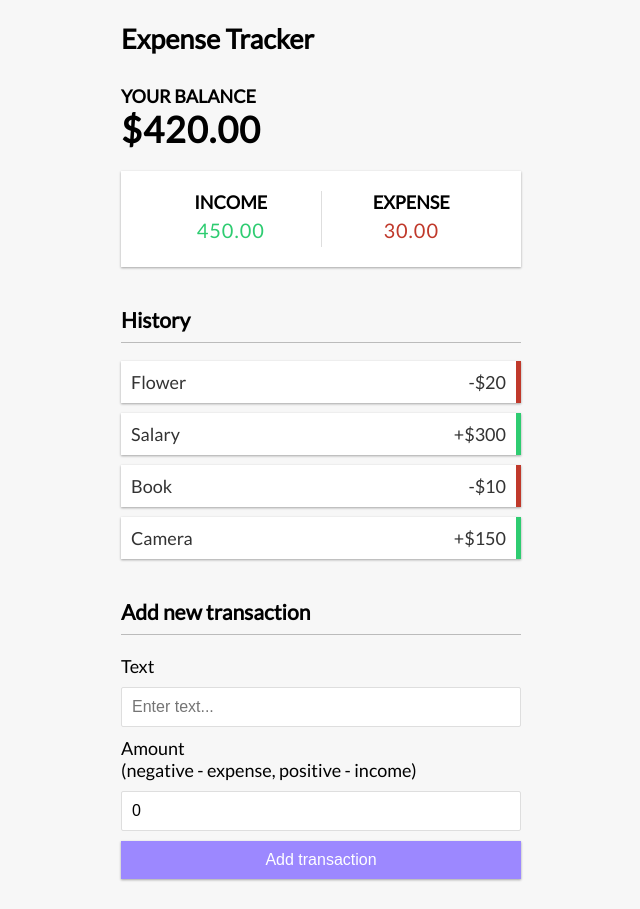
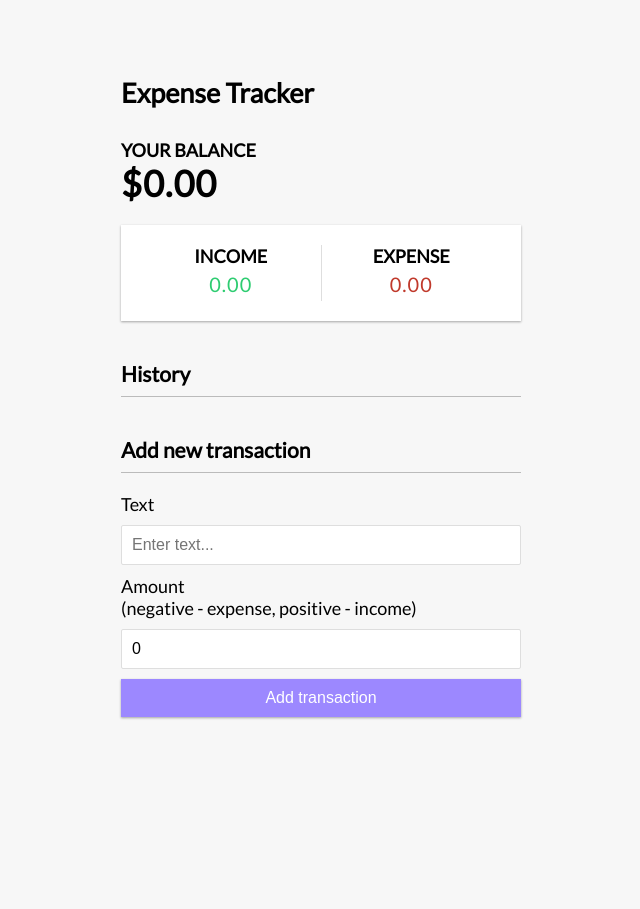
Before and after one commit to 1mmanuel/expense-tracker, a React (Create React App) app: page / in a window 1280 px wide. Shown: the whole page, without its empty margins (319-959 px from the left). After the commit the page ends 800 px from the top, so only its background shows below. Built offline with nearby package versions, Linux system fonts and the light colour scheme.

Commit message:
Implemented AddTransaction

```diff
--- a/src/components/AddTrasaction.js
+++ b/src/components/AddTrasaction.js
@@ -1,13 +1,28 @@
-import React, { useState } from "react";
+import React, { useState, useContext } from "react";
+import { GlobalContext } from "../context/GlobalState";
 
 export const AddTrasaction = () => {
   const [text, setText] = useState("");
   const [amount, setAmount] = useState(0);
 
+  const { addTransaction } = useContext(GlobalContext);
+
+  const onSubmit = (e) => {
+    e.preventDefault();
+
+    const newTransaction = {
+      id: Math.floor(Math.random() * 100000000),
+      text,
+      amount: +amount,
+    };
+
+    addTransaction(newTransaction);
+  };
+
   return (
     <>
       <h3>Add new transaction</h3>
-      <form>
+      <form onSubmit={onSubmit}>
         <div className="form-control">
           <label htmlFor="text">Text</label>
           <input
--- a/src/context/AppReducer.js
+++ b/src/context/AppReducer.js
@@ -7,6 +7,11 @@
           (transaction) => transaction.id !== action.payload
         ),
       };
+    case "ADD_TRANSACTION":
+      return {
+        ...state,
+        transactions: [action.payload, ...state.transactions],
+      };
     default:
       return state;
   }
--- a/src/context/GlobalState.js
+++ b/src/context/GlobalState.js
@@ -1,14 +1,9 @@
 import React, { Children, createContext, useReducer } from "react";
 import AppReducer from "./AppReducer";
-import { type } from "@testing-library/user-event/dist/type";
+
 //Initial state
 const initialState = {
-  transactions: [
-    { id: 1, text: "Flower", amount: -20 },
-    { id: 2, text: "Salary", amount: 300 },
-    { id: 3, text: "Book", amount: -10 },
-    { id: 4, text: "Camera", amount: 150 },
-  ],
+  transactions: [],
 };
 
 // Create context
@@ -26,9 +21,20 @@
     });
   }
 
+  function addTransaction(transaction) {
+    dispatch({
+      type: "ADD_TRANSACTION",
+      payload: transaction,
+    });
+  }
+
   return (
     <GlobalContext.Provider
-      value={{ transactions: state.transactions, deleteTransaction }}
+      value={{
+        transactions: state.transactions,
+        deleteTransaction,
+        addTransaction,
+      }}
     >
       {children}
     </GlobalContext.Provider>
```
